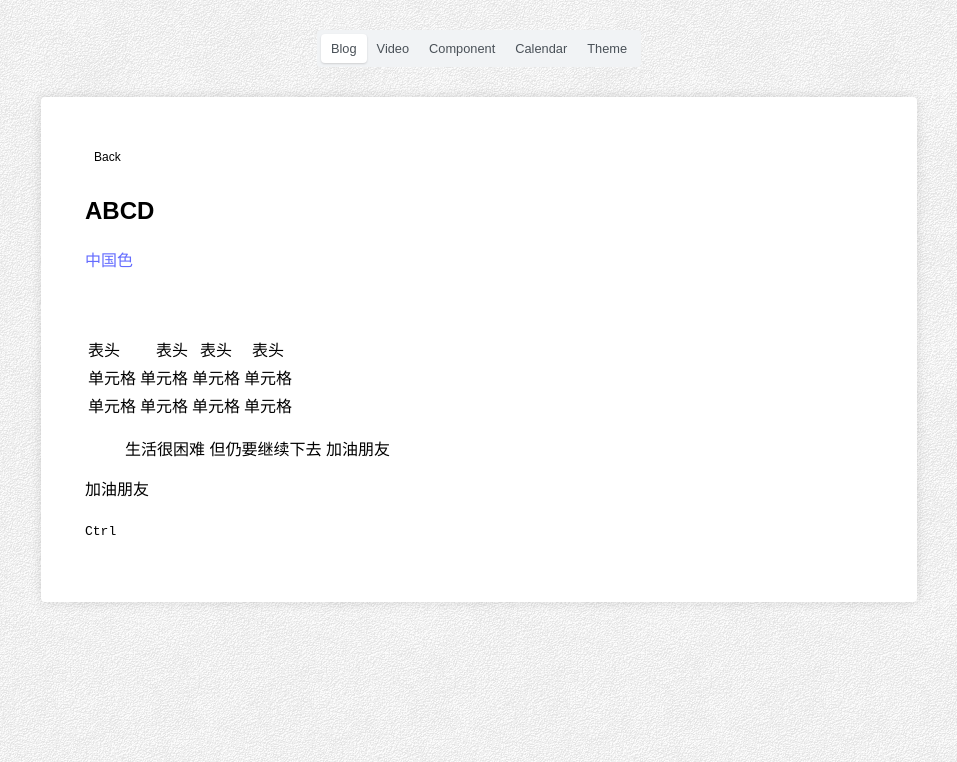
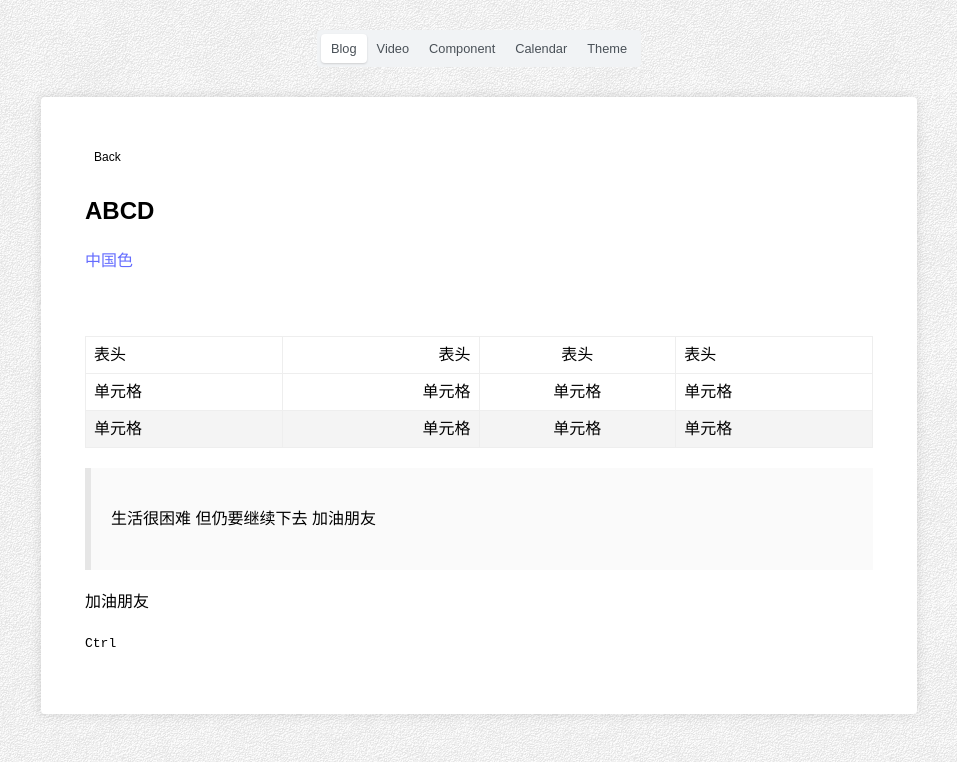
Before and after one commit to forzys/blog, a React (Vite) app: page / in a window 1280 px wide. Shown: the top 762 px of the page, without its empty margins (161-1118 px from the left). Built offline with nearby package versions, Linux system fonts and the light colour scheme.

Commit message:
global css

```diff
--- a/src/global.css
+++ b/src/global.css
@@ -256,3 +256,65 @@ audio, canvas, embed, iframe, img, object, svg, video {
 font12{
   font-size: 12px;
 }
+
+blockquote {
+  padding: 20px;
+  background-color: #fafafa;
+  border-left: 6px solid #e6e6e6;
+  word-break: break-word;
+  font-size: 16px;
+  font-weight: normal;
+  line-height: 30px;
+  margin: 0 0 20px;
+}
+
+table {
+  width: 100%;
+  margin-bottom: 20px;
+  border-collapse: collapse;
+  border: 1px solid #eee;
+  border-left: none;
+  word-break: break-word;
+}
+
+table th, table td {
+  vertical-align: middle;
+  text-align: inherit;
+  padding: 8px;
+  border: 1px solid #eee;
+  line-height: 20px;
+}
+table tr:nth-of-type(2n) {
+  background-color: hsla(0,0%,70.2%,.15);
+}
+
+pre {
+  display: block;
+  padding: 10px;
+  margin: 0 0 10.5px;
+  font-size: 13px;
+  line-height: 1.5;
+  word-break: break-all;
+  word-wrap: break-word;
+  color: #333;
+  background-color: #f5f5f5;
+  border: 1px solid #ccc;
+  border-radius: 2px;
+}
+code {
+  color: #000;
+  background-color: #f8f9fa;
+  border: 1px solid #eaecf0;
+  border-radius: 2px;
+  padding: 1px 4px;
+}
+
+pre code {
+  padding: 0;
+  font-size: inherit;
+  color: inherit;
+  white-space: pre-wrap;
+  background-color: transparent;
+  border-radius: 0;
+  border: none;
+}
```
